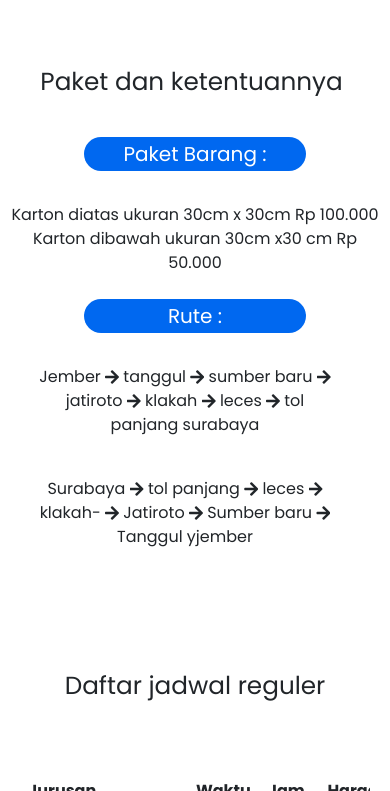
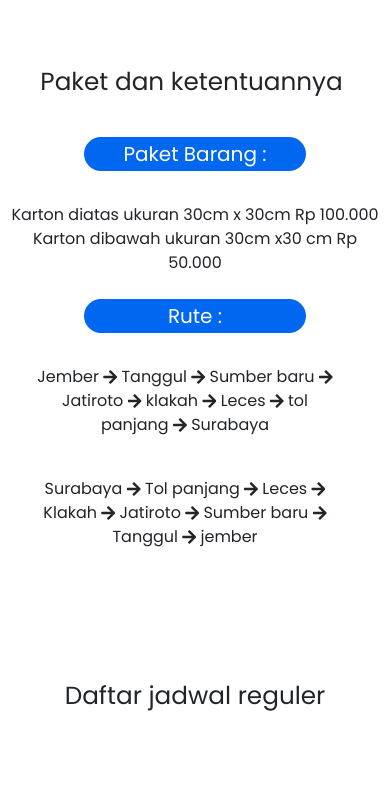
Before and after one commit to khoirulhudaa/syaviatransID, a plain HTML site: page index.html in a window 390 px wide. Shown: the part 2735-3526 px from the top of the page. Drawn offline with nearby package versions, Linux system fonts and the light colour scheme.

Commit message:
Add files via upload

```diff
--- a/css/index.css
+++ b/css/index.css
@@ -1015,7 +1015,7 @@ nav ul li {
     /* sec-paket */
 
     .sec-paket {
-        margin-bottom: 50px;
+        margin-bottom: 60px;
     }
 
 
--- a/index.html
+++ b/index.html
@@ -233,9 +233,9 @@
               <br>
               <h3>Rute : </h3>
               <br>
-              <p>Jember <i class="fas fa-arrow-right"></i> tanggul <i class="fas fa-arrow-right"></i> sumber baru <i class="fas fa-arrow-right"></i> jatiroto <i class="fas fa-arrow-right"></i> klakah <i class="fas fa-arrow-right"></i> leces <i class="fas fa-arrow-right"></i> tol panjang surabaya</p>
+              <p>Jember <i class="fas fa-arrow-right"></i> Tanggul <i class="fas fa-arrow-right"></i> Sumber baru <i class="fas fa-arrow-right"></i> Jatiroto <i class="fas fa-arrow-right"></i> klakah <i class="fas fa-arrow-right"></i> Leces <i class="fas fa-arrow-right"></i> tol panjang <i class="fas fa-arrow-right"></i> Surabaya</p>
               <br>
-              <p>Surabaya <i class="fas fa-arrow-right"></i> tol panjang <i class="fas fa-arrow-right"></i> leces <i class="fas fa-arrow-right"></i> klakah- <i class="fas fa-arrow-right"></i> Jatiroto <i class="fas fa-arrow-right"></i> Sumber baru <i class="fas fa-arrow-right"></i> Tanggul yjember</p>
+              <p>Surabaya <i class="fas fa-arrow-right"></i> Tol panjang <i class="fas fa-arrow-right"></i> Leces <i class="fas fa-arrow-right"></i> Klakah <i class="fas fa-arrow-right"></i> Jatiroto <i class="fas fa-arrow-right"></i> Sumber baru <i class="fas fa-arrow-right"></i> Tanggul <i class="fas fa-arrow-right"></i> jember</p>
               </p>
           </div>
         </div>
```
